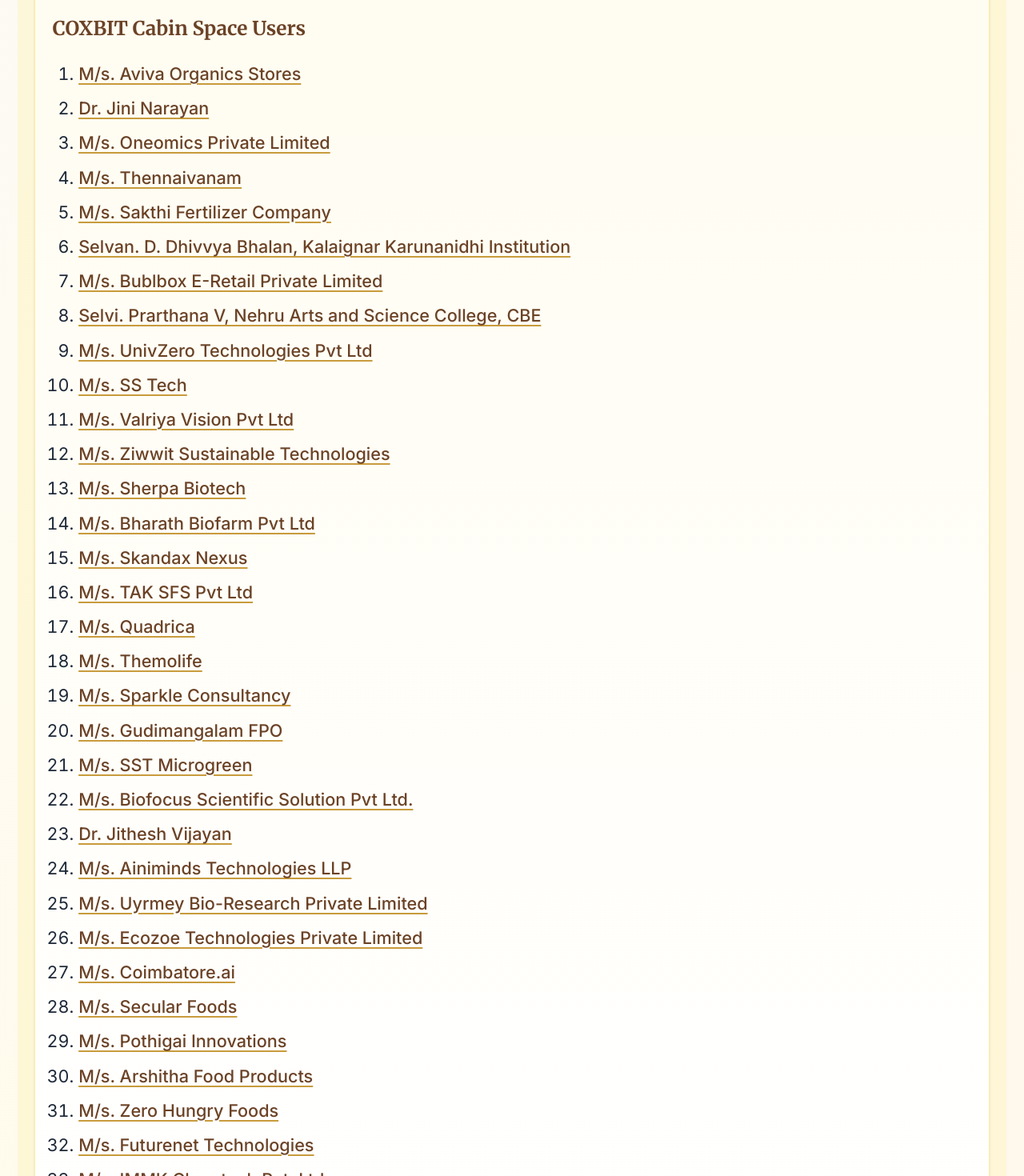
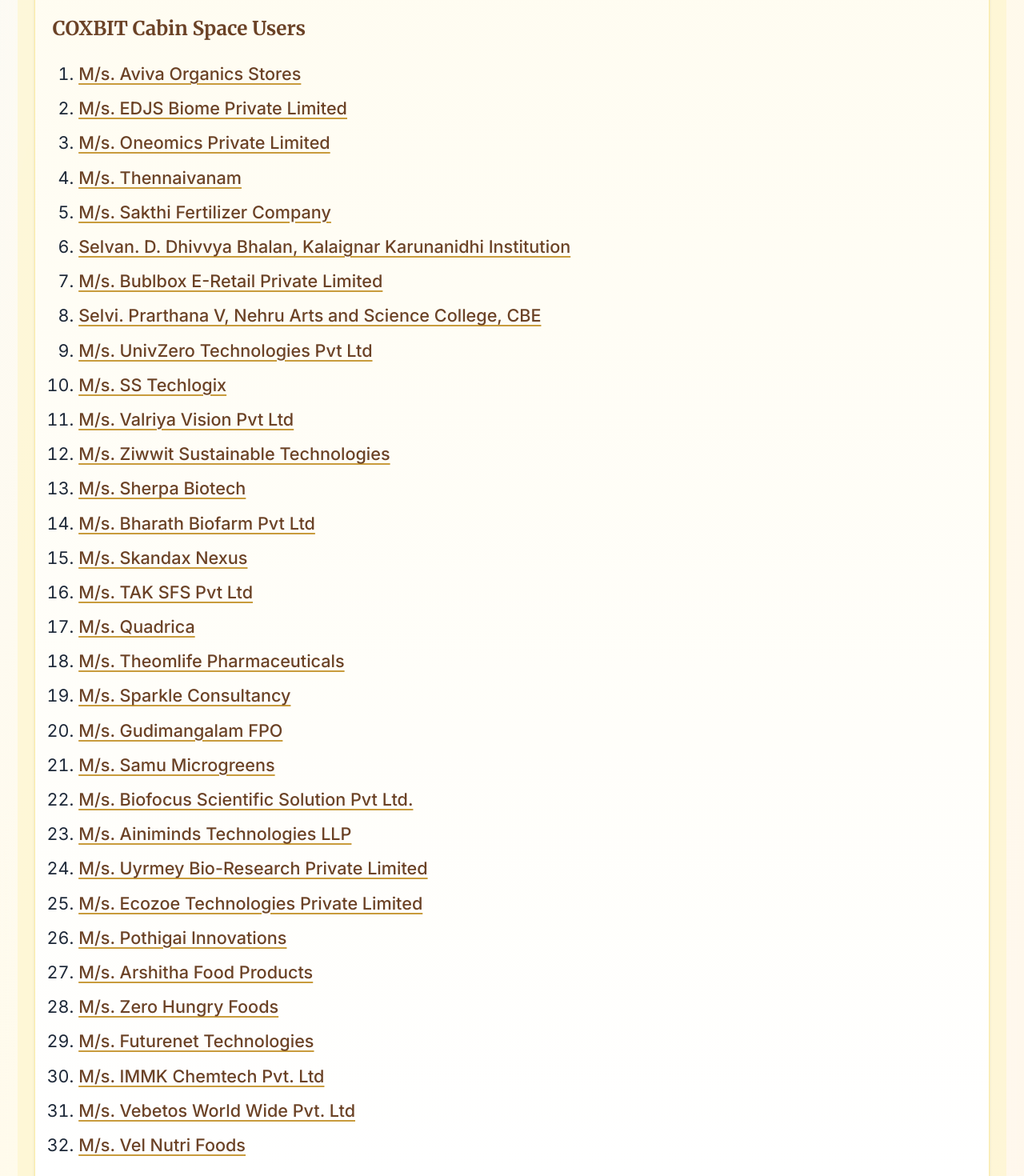
Before and after one commit to gharniyas/coxbit, a Next.js app: page /facilities/entrepreneurship in a window 1280 px wide. Shown: the part 1100-2570 px from the top of the page at 80% size. Built offline with nearby package versions, Linux system fonts and the light colour scheme.

Commit message:
companies name update

```diff
--- a/src/app/facilities/entrepreneurship/data.js
+++ b/src/app/facilities/entrepreneurship/data.js
@@ -100,7 +100,7 @@ export const startupProfiles = {
   },
   "dr-jini-narayan": {
     slug: "dr-jini-narayan",
-    name: "Dr. Jini Narayan",
+    name: "M/s. EDJS Biome Private Limited",
     image: "/startup/dr-jini-narayan-new.png",
     space: "Cabin Space",
   },
@@ -154,7 +154,7 @@ export const startupProfiles = {
   },
   "ss-tech": {
     slug: "ss-tech",
-    name: "M/s. SS Tech",
+    name: "M/s. SS Techlogix",
     image: "/startup/ss-tech-new.png",
     space: "Cabin Space",
   },
@@ -202,7 +202,7 @@ export const startupProfiles = {
   },
   themolife: {
     slug: "themolife",
-    name: "M/s. Themolife",
+    name: "M/s. Theomlife Pharmaceuticals",
     image: "/startup/themolife.png",
     space: "Cabin Space",
   },
@@ -220,7 +220,7 @@ export const startupProfiles = {
   },
   "sst-microgreen": {
     slug: "sst-microgreen",
-    name: "M/s. SST Microgreen",
+    name: "M/s. Samu Microgreens",
     image: "/startup/sst-microgreen.png",
     space: "Cabin Space",
   },
@@ -232,9 +232,9 @@ export const startupProfiles = {
   },
   "jithesh-vijayan": {
     slug: "jithesh-vijayan",
-    name: "Dr. Jithesh Vijayan",
+    name: "M/s. Neerpaasi Carbon Solutions Pvt. Ltd",
     image: "/startup/jithesh-vijayan.png",
-    space: "Cabin Space",
+    space: "Floor / Knowledge Space",
   },
   "ainiminds-technologies": {
     slug: "ainiminds-technologies",
@@ -260,13 +260,13 @@ export const startupProfiles = {
     slug: "coimbatore-ai",
     name: "M/s. Coimbatore.ai",
     image: "/startup/coimbatore-ai.png",
-    space: "Cabin Space",
+    space: "Floor / Knowledge Space",
   },
   "secular-foods": {
     slug: "secular-foods",
     name: "M/s. Secular Foods",
     image: "/startup/secular-foods.png",
-    space: "Cabin Space",
+    space: "Floor / Knowledge Space",
   },
   "pothigai-innovations": {
     slug: "pothigai-innovations",
--- a/src/app/facilities/entrepreneurship/floor-knowledge-space/page.jsx
+++ b/src/app/facilities/entrepreneurship/floor-knowledge-space/page.jsx
@@ -22,6 +22,9 @@ const floorSpaceUsers = [
   link("bits-informatics"),
   link("home-ideas-technologies"),
   link("dc4-market-research"),
+  link("jithesh-vijayan"),
+  link("coimbatore-ai"),
+  link("secular-foods"),
 ];
 
 export default function FloorKnowledgeSpace() {
--- a/src/app/facilities/entrepreneurship/page.jsx
+++ b/src/app/facilities/entrepreneurship/page.jsx
@@ -29,12 +29,9 @@ const cabinSpaceUsers = [
   link("gudimangalam-fpo"),
   link("sst-microgreen"),
   link("biofocus-scientific-solutions"),
-  link("jithesh-vijayan"),
   link("ainiminds-technologies"),
   link("uyrmey-bio-research"),
   link("ecozoe-technologies"),
-  link("coimbatore-ai"),
-  link("secular-foods"),
   link("pothigai-innovations"),
   link("arshitha-food-products"),
   link("zero-hungry-foods"),
```
